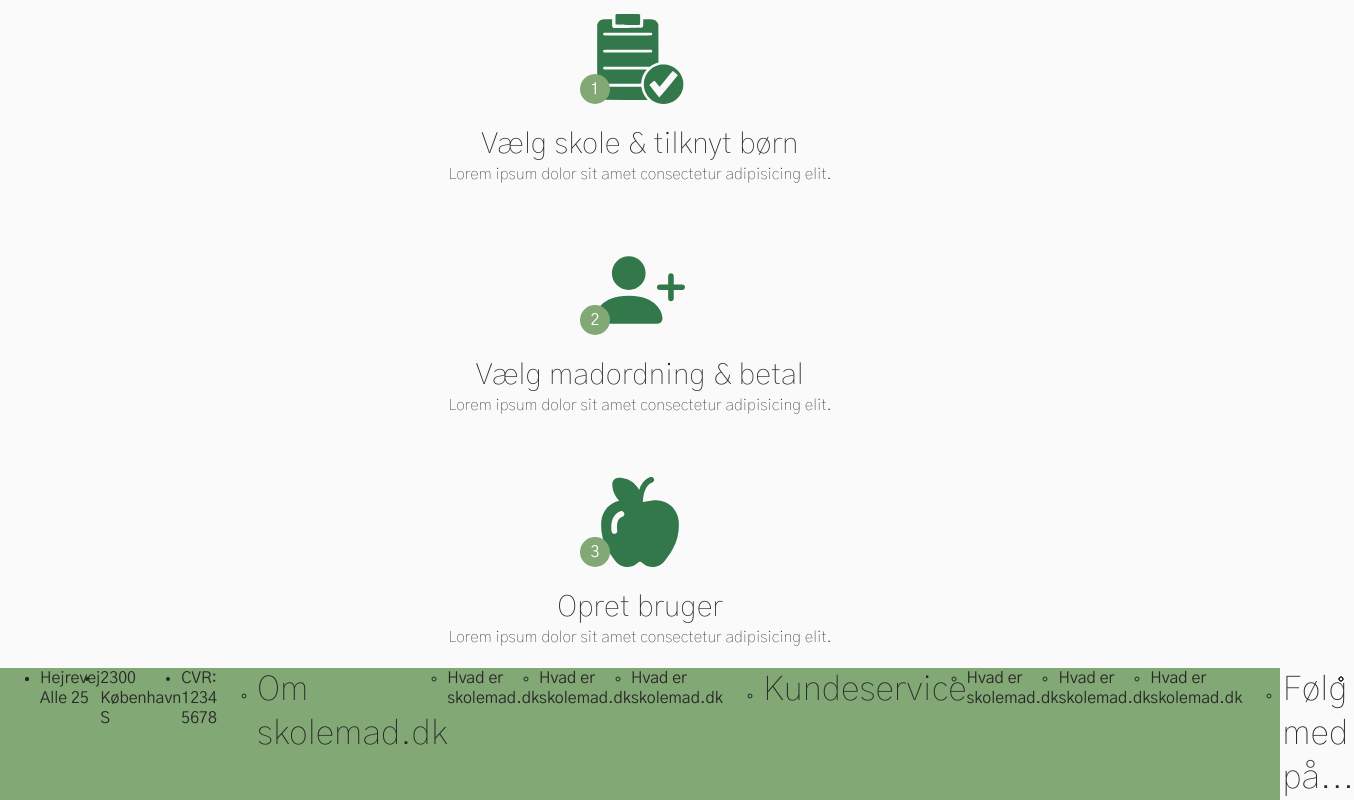
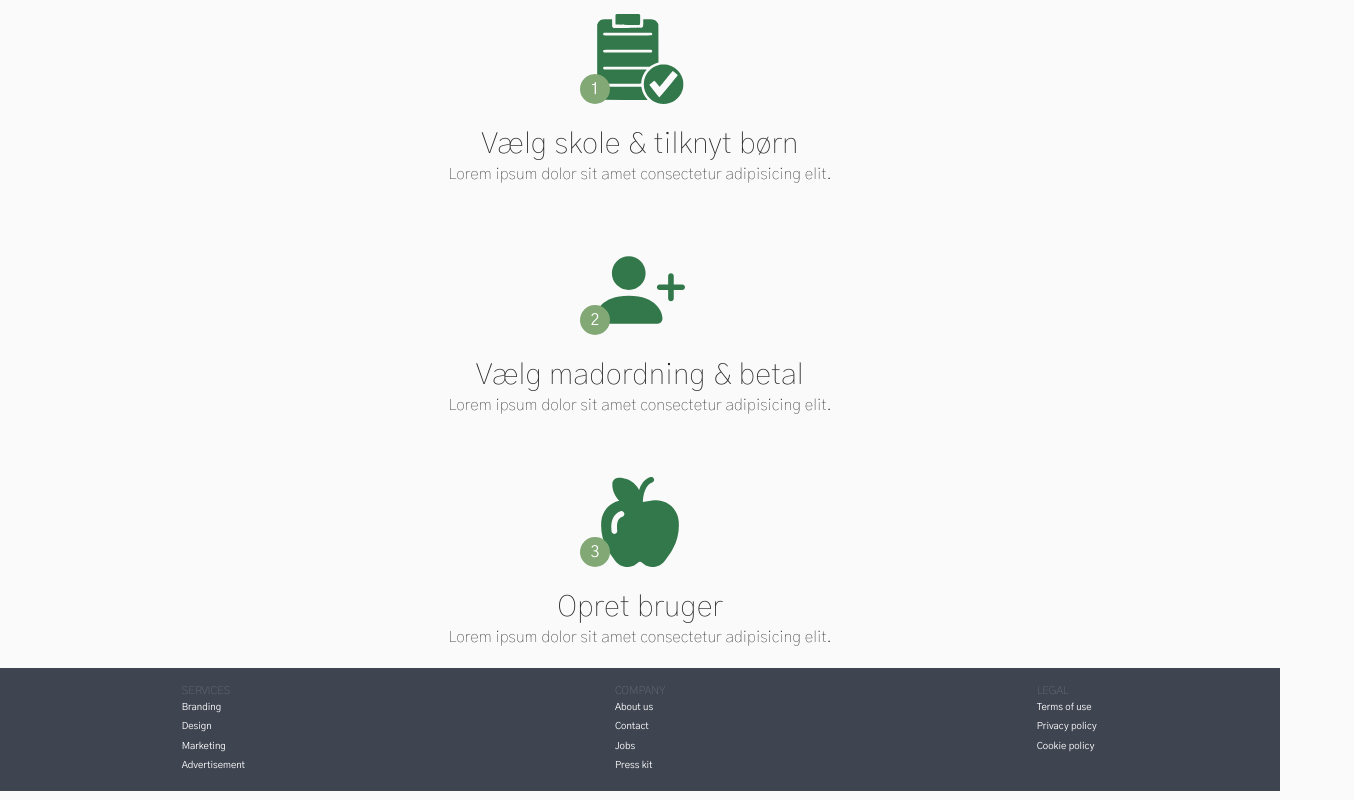
Before and after one commit to emil103d/skolemad_project, a Svelte app in the folder skolemad_project/: page / in a window 1280 px wide. Shown: the part 941-1741 px from the top of the page, 1354 px wide, since content can reach past the window. Built offline with nearby package versions, Linux system fonts and the light colour scheme.

Commit message:
Footer lavet

```diff
--- a/skolemad_project/src/Components/Footer.svelte
+++ b/skolemad_project/src/Components/Footer.svelte
@@ -1,41 +1,64 @@
+<script>
+
+</script>
+
 <footer>
+    <div>
+        <h3>SERVICES</h3>
         <ul>
-    <li><img src="" alt="" /></li>
-    <li>Hejrevej Alle 25</li>
-    <li>2300 København S</li>
-    <li>CVR: 1234 5678</li>
+            <li>Branding</li>
+            <li>Design</li>
+            <li>Marketing</li>
+            <li>Advertisement</li>
+        </ul>
+    </div>
 
+    <div>
+        <h3>COMPANY</h3>
         <ul>
-      <li><h3>Om skolemad.dk</h3></li>
-      <li>Hvad er skolemad.dk</li>
-      <li>Hvad er skolemad.dk</li>
-      <li>Hvad er skolemad.dk</li>
+            <li>About us</li>
+            <li>Contact</li>
+            <li>Jobs</li>
+            <li>Press kit</li>
         </ul>
+    </div>
 
+    <div>
+        <h3>LEGAL</h3>
         <ul>
-      <li><h3>Kundeservice</h3></li>
-      <li>Hvad er skolemad.dk</li>
-      <li>Hvad er skolemad.dk</li>
-      <li>Hvad er skolemad.dk</li>
+            <li>Terms of use</li>
+            <li>Privacy policy</li>
+            <li>Cookie policy</li>
         </ul>
-
-    <ul>
-      <li><h3>Følg med på...</h3></li>
-      <li><img src="" alt="" /></li>
-      <li><img src="" alt="" /></li>
-      <li><img src="" alt="" /></li>
-    </ul>
-  </ul>
+    </div>
 </footer>
 
 <style>
+
     footer {
+        background-color: #3E4450;
+        display: grid;
+        grid-template-columns: repeat(auto-fit, minmax(100px, 1fr));
+        justify-items: center;
+        padding-top: 1rem;
+        padding-bottom: 1rem;
+    }
+
+    h3 {
+        font-size: 0.7rem;
+        color: gray
+    }
+
+    ul li {
+        font-size: 0.6rem;
+        color: white;
         list-style: none;
-    background-color: var(--secondary);
-    color: var(--sort);
+        list-style-position: outside;
+        line-height: 200%;
     }
 
     ul {
-    display: flex;
+        padding: 0;
     }
+
 </style>
```
Lines whose indentation alone changed are shown as unchanged.
